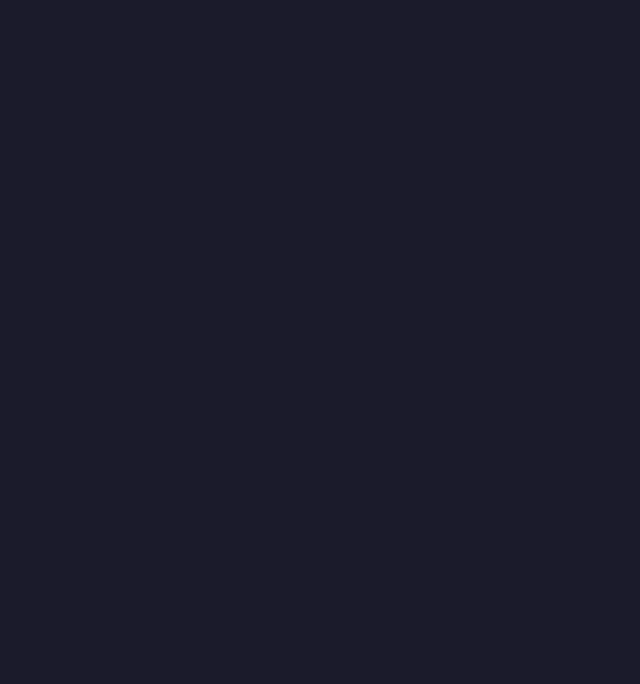
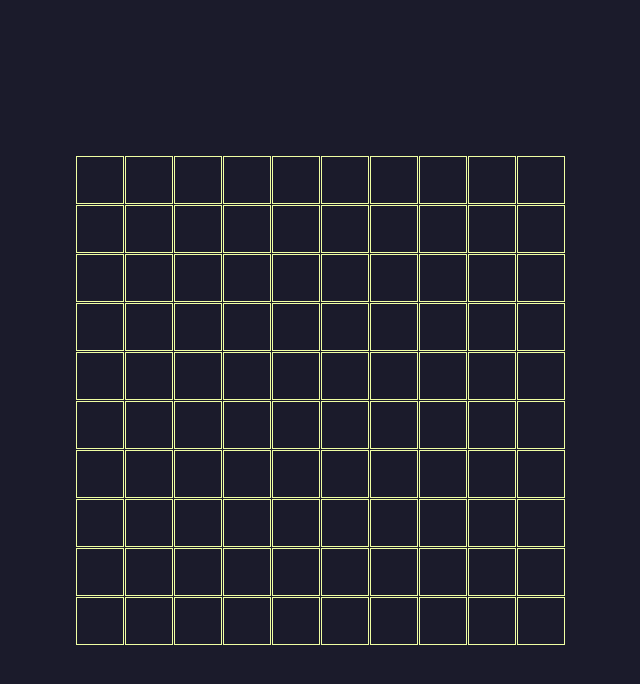
Before and after one commit to amuseDave/BatleShip-Game, a website with bundled scripts: page index.html in a window 1280 px wide. Shown: the whole page, without its empty margins (320-960 px from the left). Built offline with nearby package versions, Linux system fonts and the light colour scheme.

Commit message:
generate dom gameboard grid

```diff
--- a/Models/GameBoard.js
+++ b/Models/GameBoard.js
@@ -1,5 +1,5 @@
-import { getRandomElement, getElement, getRange } from '../utils';
-import Ship from './Ship';
+import { getRandomElement, getElement, getRange } from '../utils.js';
+import Ship from './Ship.js';
 
 class GameBoard {
   constructor(size) {
--- a/Models/Player.js
+++ b/Models/Player.js
@@ -1,4 +1,4 @@
-import GameBoard from './GameBoard';
+import GameBoard from './GameBoard.js';
 
 class Player {
   constructor(isRealPlayer) {
--- a/index.html
+++ b/index.html
@@ -5,12 +5,9 @@
     <meta name="viewport" content="width=device-width, initial-scale=1.0" />
     <title>Document</title>
     <script src="script.js" defer type="module"></script>
-
-    <style>
-      body {
-        background-color: rgb(27, 27, 43);
-      }
-    </style>
+    <link rel="stylesheet" href="./styles.css" />
   </head>
-  <body></body>
+  <body>
+    <div id="game-container"></div>
+  </body>
 </html>
--- a/script.js
+++ b/script.js
@@ -1,3 +1,12 @@
+import Player from './Models/Player.js';
 import Ship from './Models/Ship.js';
 import GameBoard from './Models/GameBoard.js';
-import Player from './Models/Player.js';
+import { buildDOMGameBoard } from './utils.js';
+
+const gameContainerEl = document.getElementById('game-container');
+
+const NPC = new Player();
+
+console.log(NPC);
+
+gameContainerEl.append(buildDOMGameBoard(NPC.gameBoard.size));
--- /dev/null
+++ b/styles.css
@@ -0,0 +1,32 @@
+* {
+  margin: 0;
+  padding: 0;
+  box-sizing: border-box;
+}
+html {
+  font-size: 62.5%;
+}
+body {
+  background-color: rgb(27, 27, 43);
+}
+
+#game-container {
+  height: 100dvh;
+  display: flex;
+  justify-content: center;
+  align-items: center;
+}
+
+.gameboard {
+  display: grid;
+  grid-template-columns: repeat(10, 4.8rem);
+  grid-template-rows: repeat(10, 4.8rem);
+  gap: 1px;
+  border-collapse: separate;
+}
+
+.grid-cell {
+  width: 100%;
+  height: 100%;
+  border: 1px solid rgb(240, 255, 163);
+}
--- a/utils.js
+++ b/utils.js
@@ -18,3 +18,21 @@ export function getRange(start, end) {
   }
   return range;
 }
+
+export function buildDOMGameBoard(size) {
+  const gameBoard = document.createElement('div');
+  gameBoard.classList = 'gameboard';
+  gameBoard.style.gridTemplateColumns = `repeat(20px, ${size})`;
+  gameBoard.style.gridTemplateRows = `repeat(20px, ${size})`;
+
+  for (let i = 0; i < size; i++) {
+    for (let j = 0; j < size; j++) {
+      const gridCell = document.createElement('div');
+      gridCell.dataset.cellPosition = `${i}-${j}`;
+      gridCell.classList = 'grid-cell';
+      gameBoard.append(gridCell);
+    }
+  }
+
+  return gameBoard;
+}
```
